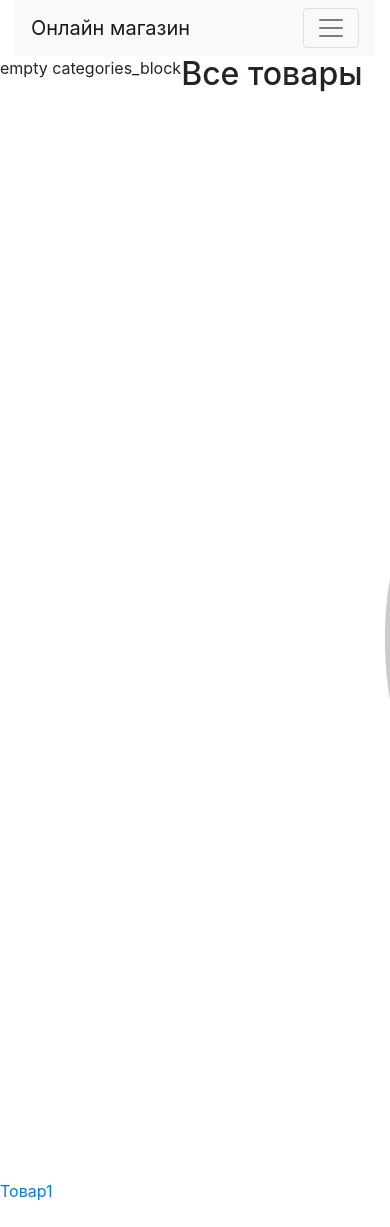
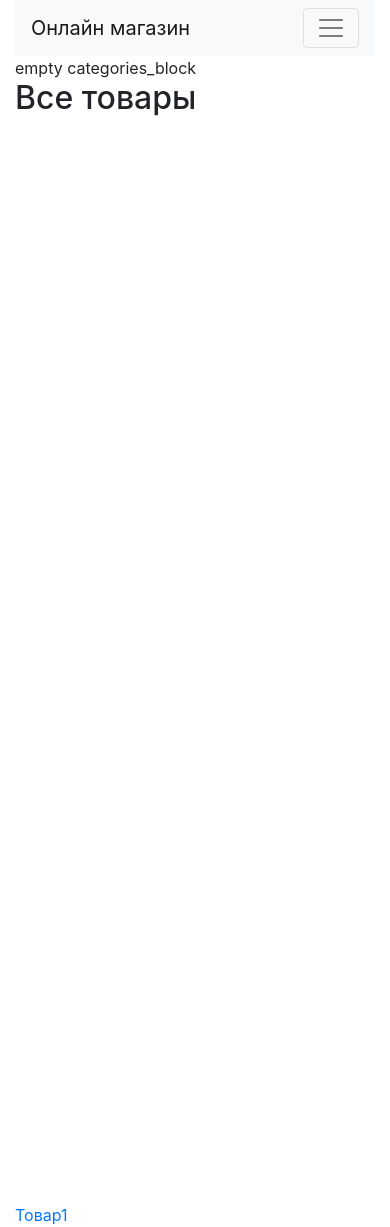
Before and after one commit to Illuzzion/simple_shop, a Django app: page / in a window 390 px wide; the page is wider, and only the part inside the window is pictured. Before the commit the page ends 1201 px from the top of that part, so only its background shows below. Run offline with Django 3.2, Linux system fonts and the light colour scheme; data comes from the database, SQL or seed files in the repository; parts of the project's set-up code (start-up, migrations or seed data) failed here and were passed over; some libraries are stand-ins or nearby versions.

Commit message:
start moving to bootstrap 4

```diff
--- a/simple_shop/shop/admin.py
+++ b/simple_shop/shop/admin.py
@@ -15,7 +15,7 @@
 
 @admin.register(Product)
 class ProductAdmin(admin.ModelAdmin):
-    list_display = ['name', 'category', 'showimg', 'updated', 'available']
+    list_display = ['showimg', 'name', 'category', 'updated', 'available']
     prepopulated_fields = {'slug': ('name',)}
     list_filter = ('available',)
     inlines = [ProductImageInline, ProductPriceInline]
--- a/simple_shop/shop/templates/shop/product_list.html
+++ b/simple_shop/shop/templates/shop/product_list.html
@@ -6,18 +6,23 @@
 {% block title_block %}Список товаров{% endblock %}
 
 {% block body_block %}
+    <div class="container">
         {% if product_list %}
             <h2>Все товары</h2>
+            <div class="row">
             {% for product in product_list %}
-                <div class="catalog-item">
+
+                    <div class="col-md-3">
                         <a href="{% url 'shop:product_details' product.id %}">
-                        <img class="img-responsive" src="
-                                {% if product.image %}{{ product.image.url }}{% else %}{% static "img/no-image.png" %}{% endif %}">
+                            <img class="img-responsive" src="{% if product.image %}{{ product.image.url }}{% else %}{% static "img/no-image.png" %}{% endif %}">
                             <div class="item-title">{{ product.name }}</div>
                         </a>
                     </div>
+
             {% endfor %}
+            </div>
         {% else %}
             Пока товаров нет
         {% endif %}
+    </div>
 {% endblock %}
--- a/simple_shop/simple_shop/settings.py
+++ b/simple_shop/simple_shop/settings.py
@@ -40,6 +40,7 @@
     'orders',
     'categories',
     'mptt',
+    'django_mptt_admin',
     'ckeditor'
 ]
 
--- a/simple_shop/templates/base.html
+++ b/simple_shop/templates/base.html
@@ -15,7 +15,7 @@
 
 <div class="container">
     {% block header_block %}
-        <div class="header">
+
 
         <nav class="navbar navbar-expand-lg navbar-light bg-light">
             <a class="navbar-brand" href="/" title="Перейти на главную страницу">Онлайн магазин</a>
@@ -45,16 +45,17 @@
         </nav>
         {#            <h3 class="text-muted">Онлайн магазин</h3>#}
 
-        </div>
+
     {% endblock %}
 
     <div class="row">
         {% block categories_block %}
-            empty categories_block
+
+            <div class="container">empty categories_block</div>
         {% endblock %}
 
         {% block body_block %}
-            empty body_block
+            <div class="container">empty body_block</div>
         {% endblock %}
     </div>
 </div>
```
Lines whose indentation alone changed are shown as unchanged.
